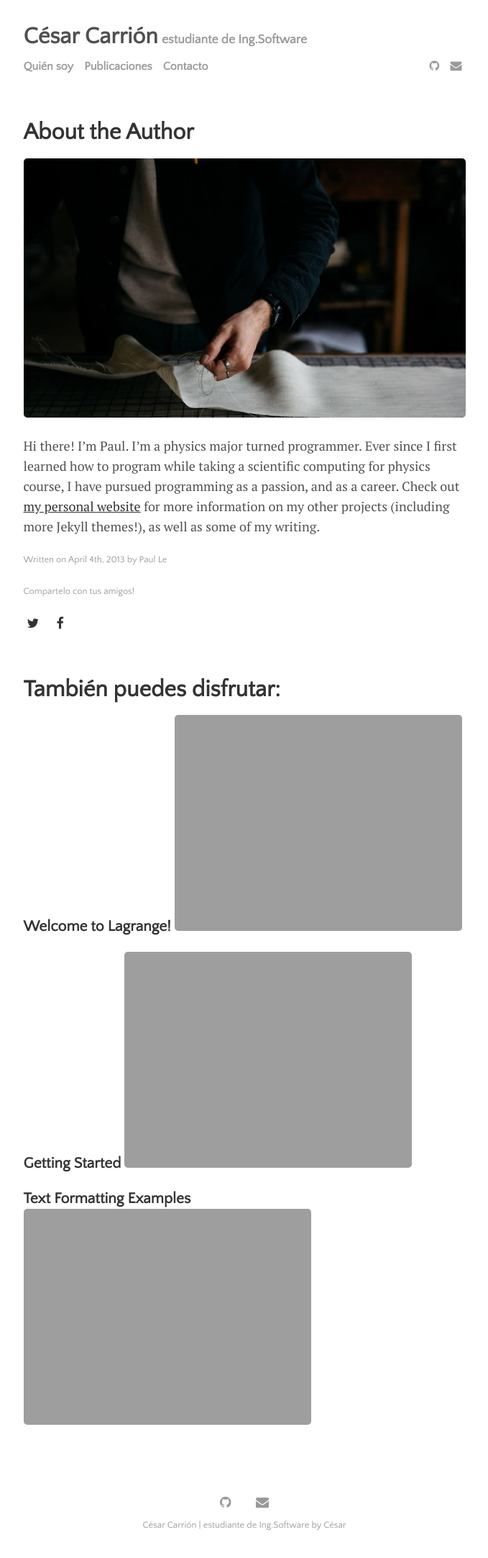
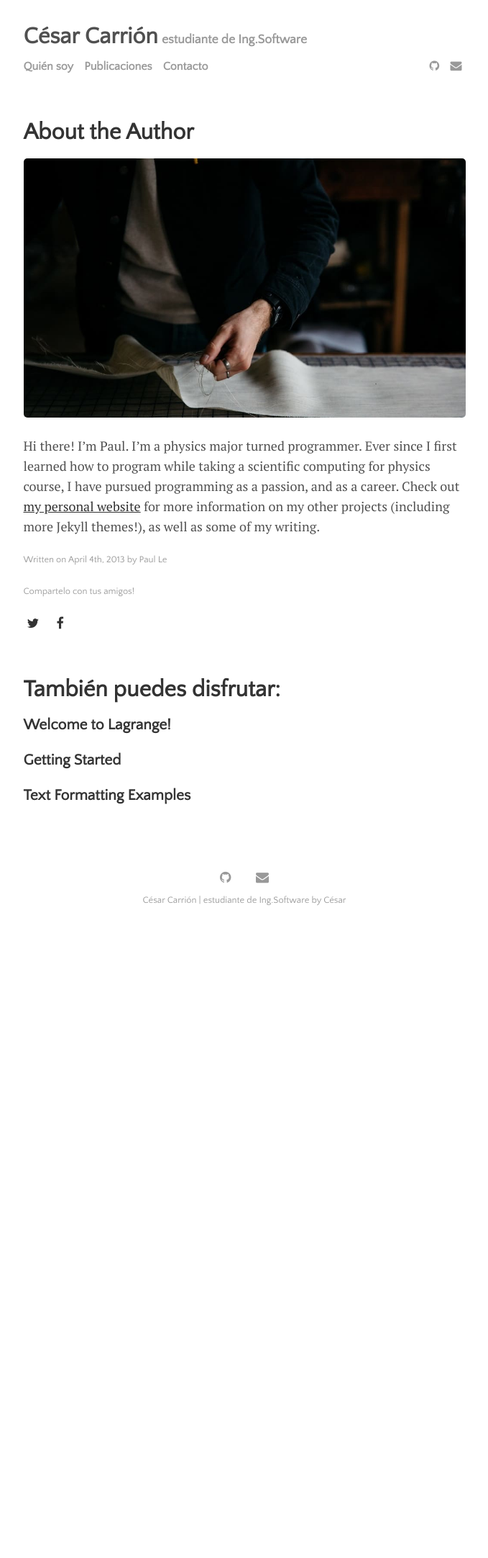
Before and after one commit to CesarFCL/CesarCarrion, a Jekyll site: the page built from _posts/2013-04-04-about-the-author.md, in a window 1280 px wide. Shown: the whole page at 72% size, without its empty margins (300-979 px from the left). Built offline with Jekyll 4.4.1, drawn with Linux system fonts in a browser that asks for light colours; after the commit the page ends 1296 px from its top, so only the background shows below that.

Commit message:
Modificación 1.02
Modificación 1.02

```diff
--- a/_includes/related-posts.html
+++ b/_includes/related-posts.html
@@ -10,7 +10,7 @@
             <h3>
               <a href="{{ site.github.url }}{{ mypost.url }}">
                 {{ mypost.title }}
-                <img src="{{ site.url }}{{ site.baseurl }}/images/{{ mypost.image.teaser }}">
+                <!--<img src="{{ site.url }}{{ site.baseurl }}/images/{{ mypost.image.teaser }}">-->
                 <!--<small>{{ mypost.date | date: "%B %-d, %Y" }}</small>-->
               </a>
             </h3>
```
